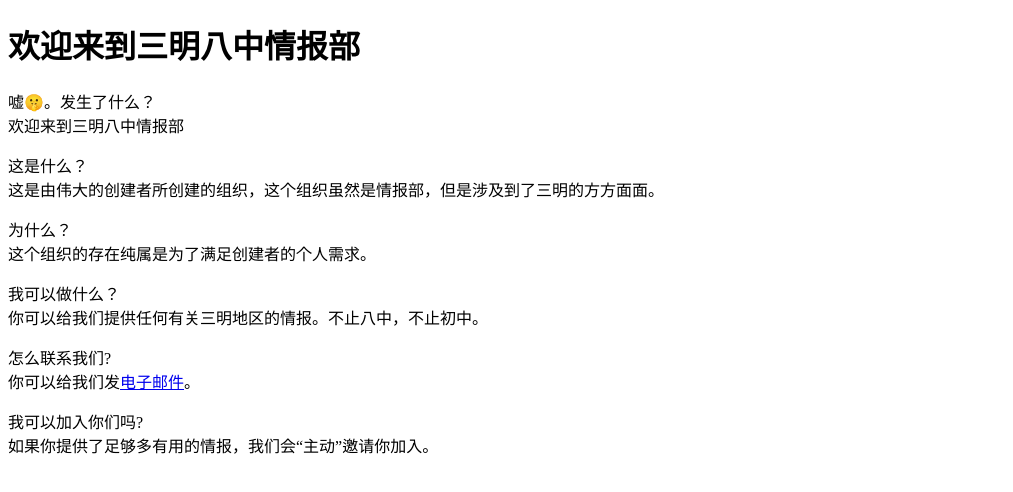
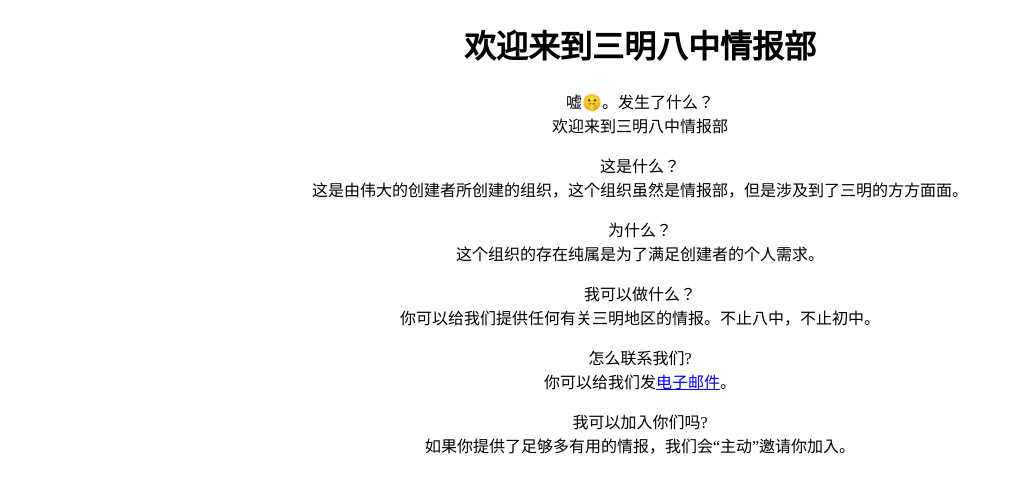
Before and after one commit to mingmoe/smbzqbb, a plain HTML site: page index.html in a window 1280 px wide. Shown: the whole page, without its empty margins (0-1013 px from the left). Drawn offline with Linux system fonts and the light colour scheme.

Commit message:
Update index.html

```diff
--- a/index.html
+++ b/index.html
@@ -3,13 +3,17 @@
 <head>
 <meta charset="utf-8">
 <title>三明八中情报部</title>
-</head>
 
 	<style>
-		h1 p{
-			text-align=center;
+		h1{
+			text-align:center;
+		}
+
+		p{
+			text-align:center;
 		}
 	</style>
+</head>
 
 <body>
 
```
